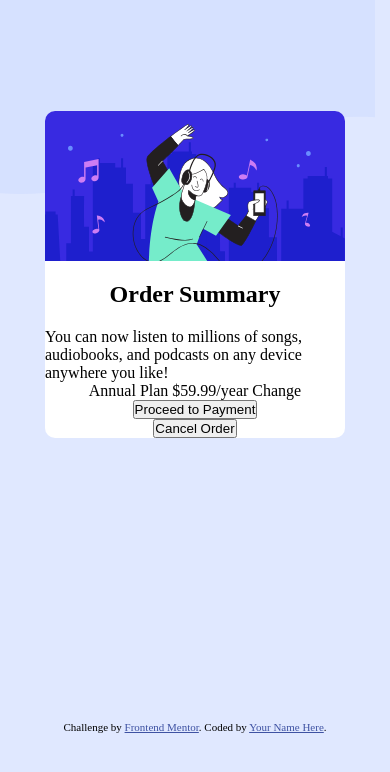
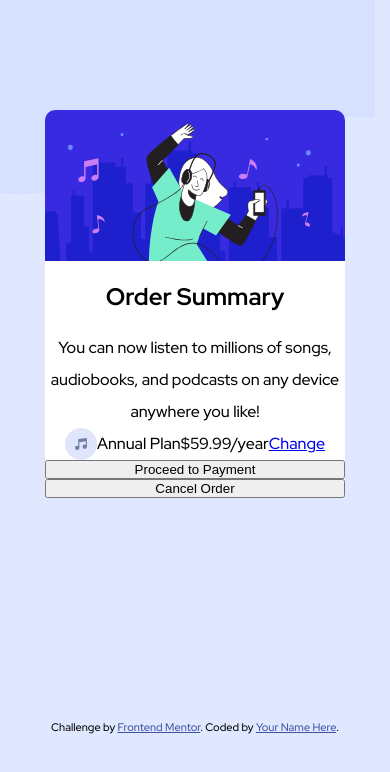
Before and after one commit to egome019/order-summary-component-main, a plain HTML site: page index.html in a window 390 px wide. Drawn offline with Linux system fonts and the light colour scheme.

Commit message:
added more styling to the content, working on spacing

```diff
--- a/index.html
+++ b/index.html
@@ -13,21 +13,21 @@
 <body>
 <div id="card-container">
   <div class="content">
-    <img src="./images/illustration-hero.svg">
+    <img src="./images/illustration-hero.svg" alt="person listining to music">
     <div class="card-header">
       <h2>
         Order Summary
       </h2>
-
     </div>
     <div class="card-content">
       You can now listen to millions of songs, audiobooks, and podcasts on any
       device anywhere you like!
     </div>
-    <div>
-      Annual Plan
-      $59.99/year
-      Change
+    <div class="card-content container">
+      <img src="./images/icon-music.svg" alt="music note">
+      <p>Annual Plan</p>
+      <p>$59.99/year</p>
+      <a href="#change">Change</a>
     </div>
 
 
--- a/styles.css
+++ b/styles.css
@@ -1,3 +1,5 @@
+@import url("https://fonts.googleapis.com/css2?family=Red+Hat+Display:wght@500;600;700&display=swap");
+
 * {
 	box-sizing: border-box;
 	margin: 0;
@@ -18,6 +20,7 @@ body {
 		background-image: url("./images/pattern-background-mobile.svg");
 		background-color: hsl(225, 100%, 94%);
 		background-repeat: no-repeat;
+		font-family: "Red Hat Display", sans-serif;
 	}
 
 	#card-container {
@@ -38,18 +41,27 @@ body {
 		background-color: white;
 		display: flex;
 		flex-direction: column;
-		justify-content: space-evenly;
-		align-items: center;
 		border-radius: 10px;
 	}
 	.card-header {
 		padding: 20px;
+		text-align: center;
 	}
 
 	.card-content {
-		align-content: center;
-		display: flex;
-		flex-direction: column;
+		line-height: 2;
+		text-align: center;
+	}
+
+	.container {
+		display: inherit;
+		flex-direction: row;
+		align-self: center;
+	}
+
+	.container img {
+		height: 32px;
+		width: 32px;
 	}
 }
 .attribution {
```
